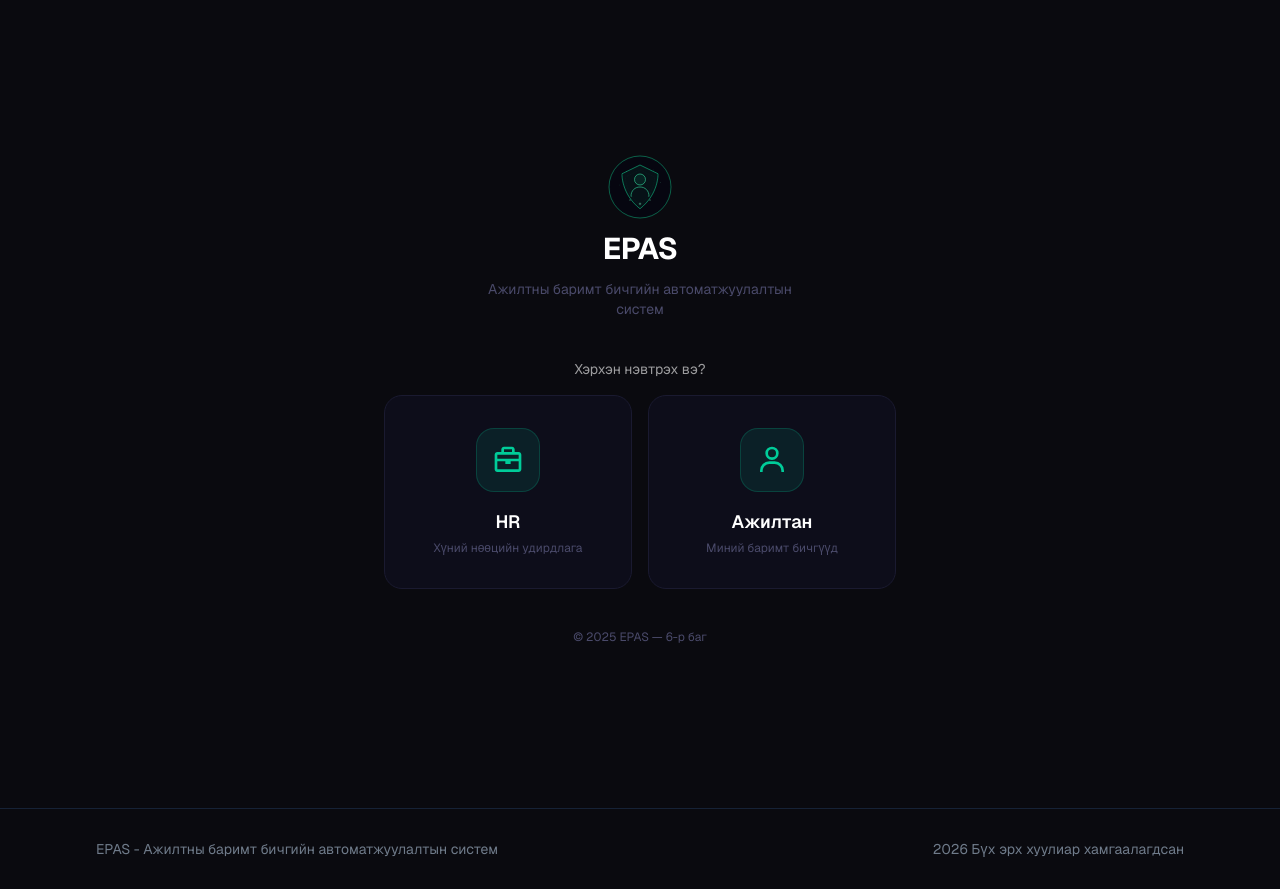
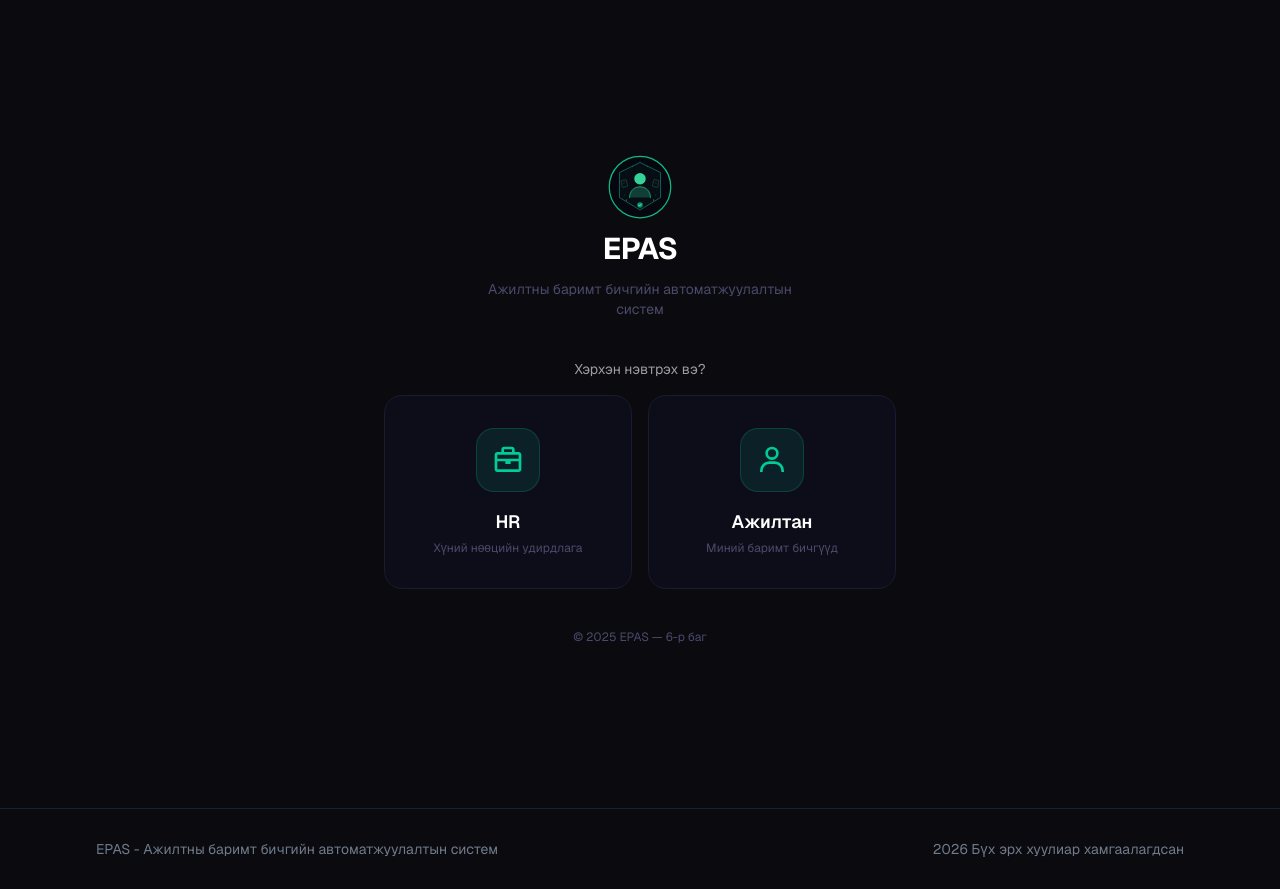
Before and after one commit to pinecone-studio/pixel-nova, a Next.js app in the folder front/: page / in a window 1280 px wide. Built offline with nearby package versions, Linux system fonts and the light colour scheme; no server answers.

Commit message:
fix(front): resolve employee page hydration mismatch

```diff
--- a/front/src/app/employee/files/page.tsx
+++ b/front/src/app/employee/files/page.tsx
@@ -1,7 +1,7 @@
 "use client";
 
 import { useLazyQuery, useQuery } from "@apollo/client/react";
-import { useEffect, useMemo, useRef, useState } from "react";
+import { useEffect, useMemo, useRef, useState, useSyncExternalStore } from "react";
 import { useRouter } from "next/navigation";
 
 import { buildGraphQLHeaders } from "@/lib/apollo-client";
@@ -528,10 +528,10 @@ export default function FilesPage() {
   const router = useRouter();
   const [search, setSearch] = useState("");
   const [filter, setFilter] = useState<FilterValue>("all");
-  const [authToken] = useState(() =>
-    typeof window === "undefined"
-      ? ""
-      : (window.localStorage.getItem(TOKEN_STORAGE_KEY) ?? ""),
+  const authToken = useSyncExternalStore(
+    () => () => {},
+    () => window.localStorage.getItem(TOKEN_STORAGE_KEY) ?? "",
+    () => "",
   );
 
   const {
--- a/front/src/app/employee/page.tsx
+++ b/front/src/app/employee/page.tsx
@@ -1,7 +1,7 @@
 "use client";
 
 import { useQuery } from "@apollo/client/react";
-import { useEffect, useMemo, useState } from "react";
+import { useEffect, useMemo, useSyncExternalStore } from "react";
 import { useRouter } from "next/navigation";
 
 import { buildGraphQLHeaders } from "@/lib/apollo-client";
@@ -16,10 +16,10 @@ const TOKEN_STORAGE_KEY = "epas_auth_token";
 
 export default function EmployeePage() {
   const router = useRouter();
-  const [authToken] = useState(() =>
-    typeof window === "undefined"
-      ? ""
-      : (window.localStorage.getItem(TOKEN_STORAGE_KEY) ?? ""),
+  const authToken = useSyncExternalStore(
+    () => () => {},
+    () => window.localStorage.getItem(TOKEN_STORAGE_KEY) ?? "",
+    () => "",
   );
 
   const {
--- a/front/src/app/profile/page.tsx
+++ b/front/src/app/profile/page.tsx
@@ -3,7 +3,7 @@
 import { useQuery } from "@apollo/client/react";
 import Image from "next/image";
 import { useRouter } from "next/navigation";
-import { useEffect, useState } from "react";
+import { useEffect, useSyncExternalStore } from "react";
 
 import {
   AjildOrson,
@@ -71,10 +71,10 @@ function getInitials(employee: Employee | null) {
 
 export default function Profile() {
   const router = useRouter();
-  const [authToken] = useState(() =>
-    typeof window === "undefined"
-      ? ""
-      : (window.localStorage.getItem(TOKEN_STORAGE_KEY) ?? ""),
+  const authToken = useSyncExternalStore(
+    () => () => {},
+    () => window.localStorage.getItem(TOKEN_STORAGE_KEY) ?? "",
+    () => "",
   );
 
   const { data, loading, error } = useQuery<{ me: Employee | null }>(GET_ME, {
--- a/front/src/components/icons.tsx
+++ b/front/src/components/icons.tsx
@@ -196,41 +196,53 @@ export function EpasLogo({ className = "h-9 w-9" }: { className?: string }) {
       fill="none"
       xmlns="http://www.w3.org/2000/svg"
     >
-      {/* Circular background */}
-      <circle cx="256" cy="256" r="248" fill="#060610" stroke="#10B981" strokeWidth="4" opacity="1" />
-      <circle cx="256" cy="256" r="236" fill="none" stroke="#10B981" strokeWidth="1.5" opacity="0.15" strokeDasharray="6 4" />
-      {/* Shield - glow layer */}
-      <path d="M256 80 L400 150 C400 150 408 310 256 430 C104 310 112 150 112 150 Z" fill="#10B981" opacity="0.06" />
-      {/* Shield - main outline */}
-      <path d="M256 80 L400 150 C400 150 408 310 256 430 C104 310 112 150 112 150 Z" fill="none" stroke="#10B981" strokeWidth="5" />
-      {/* Shield - inner dashed */}
-      <path d="M256 120 L372 176 C372 176 378 300 256 398 C134 300 140 176 140 176 Z" fill="none" stroke="#10B981" strokeWidth="1.5" opacity="0.25" strokeDasharray="8 6" />
-      {/* Person head */}
-      <circle cx="256" cy="196" r="44" fill="#10B981" opacity="0.1" />
-      <circle cx="256" cy="196" r="44" fill="none" stroke="#34D399" strokeWidth="5" />
-      {/* Person body */}
-      <path d="M184 328 C184 284 216 256 256 256 C296 256 328 284 328 328" fill="none" stroke="#34D399" strokeWidth="5" strokeLinecap="round" />
-      {/* Particles left */}
-      <circle cx="176" cy="360" r="4" fill="#6EE7B7" opacity="0.9" />
-      <circle cx="188" cy="332" r="3" fill="#34D399" opacity="0.7" />
-      <circle cx="172" cy="304" r="2.5" fill="#10B981" opacity="0.5" />
-      <circle cx="180" cy="276" r="2" fill="#059669" opacity="0.3" />
-      {/* Particles right */}
-      <circle cx="336" cy="360" r="4" fill="#6EE7B7" opacity="0.9" />
-      <circle cx="324" cy="332" r="3" fill="#34D399" opacity="0.7" />
-      <circle cx="340" cy="304" r="2.5" fill="#10B981" opacity="0.5" />
-      <circle cx="332" cy="276" r="2" fill="#059669" opacity="0.3" />
-      {/* Bottom convergence */}
-      <circle cx="256" cy="390" r="5" fill="#6EE7B7" opacity="0.9" />
-      <circle cx="256" cy="390" r="12" fill="#6EE7B7" opacity="0.15" />
-      {/* Constellation dots */}
-      <circle cx="150" cy="130" r="2.5" fill="#6EE7B7" opacity="0.6" />
-      <circle cx="362" cy="120" r="2" fill="#34D399" opacity="0.5" />
-      <circle cx="420" cy="220" r="3" fill="#6EE7B7" opacity="0.4" />
-      <circle cx="92" cy="240" r="2" fill="#34D399" opacity="0.5" />
-      {/* Connecting lines */}
-      <line x1="150" y1="130" x2="256" y2="80" stroke="#10B981" strokeWidth="0.8" opacity="0.15" />
-      <line x1="362" y1="120" x2="256" y2="80" stroke="#10B981" strokeWidth="0.8" opacity="0.15" />
+      {/* Outer circle */}
+      <circle cx="256" cy="256" r="246" fill="#060610" stroke="#10B981" strokeWidth="10" />
+      {/* Inner dashed orbit */}
+      <circle cx="256" cy="256" r="226" fill="none" stroke="#10B981" strokeWidth="2" opacity="0.15" strokeDasharray="4 6" />
+
+      {/* Hexagonal shield */}
+      <path d="M256 60 L420 140 L420 340 L256 440 L92 340 L92 140 Z" fill="#10B981" opacity="0.04" />
+      <path d="M256 60 L420 140 L420 340 L256 440 L92 340 L92 140 Z" fill="none" stroke="#10B981" strokeWidth="4" />
+      {/* Inner hex dashed */}
+      <path d="M256 100 L388 164 L388 316 L256 396 L124 316 L124 164 Z" fill="none" stroke="#10B981" strokeWidth="1.5" opacity="0.2" strokeDasharray="6 5" />
+
+      {/* Person head - filled */}
+      <circle cx="256" cy="190" r="46" fill="#34D399" />
+      {/* Person shoulders - filled arc */}
+      <path d="M172 340 C172 288 210 254 256 254 C302 254 340 288 340 340 L172 340 Z" fill="#34D399" opacity="0.25" />
+      <path d="M172 340 C172 288 210 254 256 254 C302 254 340 288 340 340" fill="none" stroke="#34D399" strokeWidth="5" strokeLinecap="round" />
+
+      {/* Document floating left */}
+      <rect x="108" cy="220" y="200" width="44" height="56" rx="6" fill="none" stroke="#6EE7B7" strokeWidth="2.5" opacity="0.6" transform="rotate(-12 130 228)" />
+      <line x1="118" y1="218" x2="142" y2="214" stroke="#6EE7B7" strokeWidth="2" opacity="0.4" transform="rotate(-12 130 228)" />
+      <line x1="118" y1="228" x2="138" y2="225" stroke="#6EE7B7" strokeWidth="2" opacity="0.3" transform="rotate(-12 130 228)" />
+
+      {/* Document floating right */}
+      <rect x="360" y="200" width="44" height="56" rx="6" fill="none" stroke="#6EE7B7" strokeWidth="2.5" opacity="0.6" transform="rotate(12 382 228)" />
+      <line x1="370" y1="218" x2="394" y2="222" stroke="#6EE7B7" strokeWidth="2" opacity="0.4" transform="rotate(12 382 228)" />
+      <line x1="370" y1="228" x2="390" y2="231" stroke="#6EE7B7" strokeWidth="2" opacity="0.3" transform="rotate(12 382 228)" />
+
+      {/* Checkmark badge bottom */}
+      <circle cx="256" cy="400" r="22" fill="#059669" />
+      <path d="M244 400 L252 408 L268 392" fill="none" stroke="white" strokeWidth="4" strokeLinecap="round" strokeLinejoin="round" />
+
+      {/* Energy particles spiraling */}
+      <circle cx="148" cy="360" r="4" fill="#6EE7B7" opacity="0.8" />
+      <circle cx="132" cy="320" r="3" fill="#34D399" opacity="0.6" />
+      <circle cx="124" cy="280" r="2.5" fill="#10B981" opacity="0.4" />
+      <circle cx="364" cy="360" r="4" fill="#6EE7B7" opacity="0.8" />
+      <circle cx="380" cy="320" r="3" fill="#34D399" opacity="0.6" />
+      <circle cx="388" cy="280" r="2.5" fill="#10B981" opacity="0.4" />
+
+      {/* Top accent nodes */}
+      <circle cx="196" cy="90" r="3" fill="#6EE7B7" opacity="0.7" />
+      <circle cx="316" cy="90" r="3" fill="#6EE7B7" opacity="0.7" />
+      <circle cx="256" cy="52" r="2.5" fill="#34D399" opacity="0.5" />
+
+      {/* Connecting lines from nodes to hex */}
+      <line x1="196" y1="90" x2="174" y2="120" stroke="#10B981" strokeWidth="1" opacity="0.15" />
+      <line x1="316" y1="90" x2="338" y2="120" stroke="#10B981" strokeWidth="1" opacity="0.15" />
     </svg>
   );
 }
```
Also changed, not shown: front/src/app/icon.svg.
